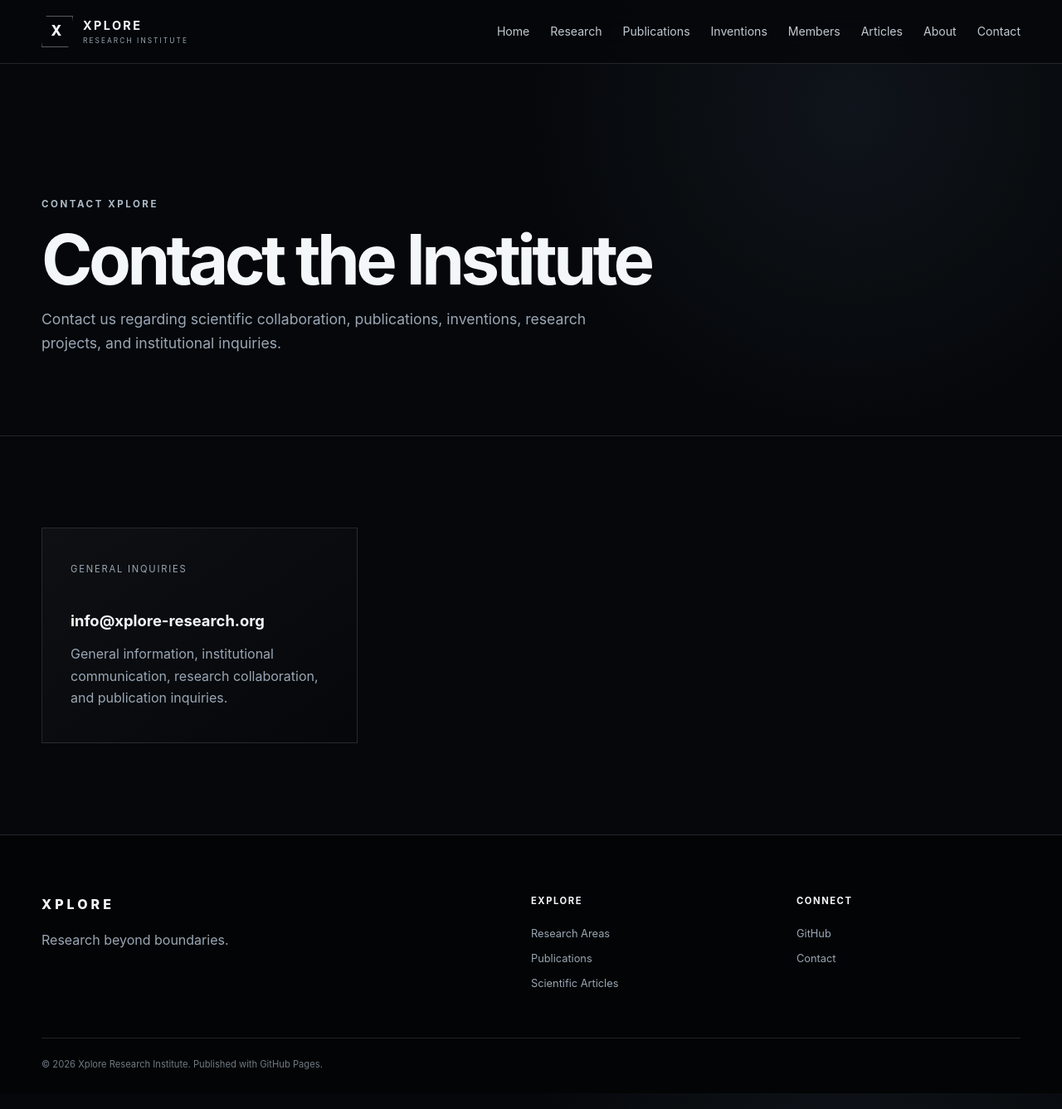
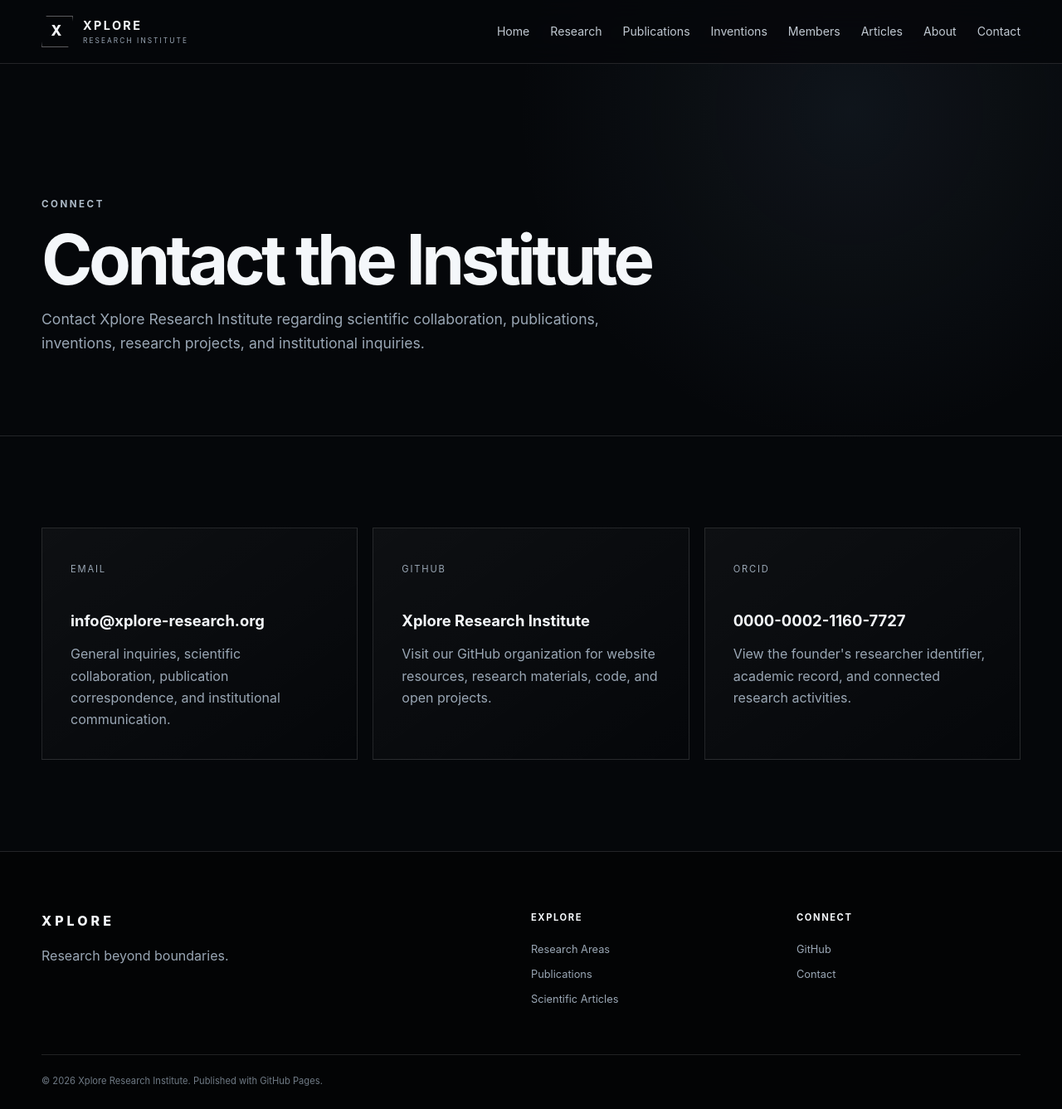
Before and after one commit to Xplore-research-institute/Xplore-research-institute.github.io, a Jekyll site: the page built from contact/index.html, in a window 1280 px wide and 1337 px high. Shown: the whole window at 83% size. Built offline with Jekyll 4.4.1, drawn with Linux system fonts in a browser that asks for light colours.

Commit message:
Update index.html

```diff
--- a/contact/index.html
+++ b/contact/index.html
@@ -1,17 +1,17 @@
 ---
 layout: default
 title: Contact
-description: Contact Xplore Research Institute for research collaboration and academic inquiries.
+description: Contact Xplore Research Institute for scientific collaboration, publications, inventions, and institutional inquiries.
 ---
 
 <section class="page-hero compact">
   <div class="container">
-    <div class="eyebrow">CONTACT XPLORE</div>
+    <div class="eyebrow">CONNECT</div>
     <h1>Contact the Institute</h1>
 
     <p>
-      Contact us regarding scientific collaboration, publications,
-      inventions, research projects, and institutional inquiries.
+      Contact Xplore Research Institute regarding scientific collaboration,
+      publications, inventions, research projects, and institutional inquiries.
     </p>
   </div>
 </section>
@@ -20,7 +20,7 @@ description: Contact Xplore Research Institute for research collaboration and ac
   <div class="container contact-grid">
 
     <article class="contact-card">
-      <span>GENERAL INQUIRIES</span>
+      <span>EMAIL</span>
 
       <h2>
         <a href="mailto:info@xplore-research.org">
@@ -29,8 +29,42 @@ description: Contact Xplore Research Institute for research collaboration and ac
       </h2>
 
       <p>
-        General information, institutional communication,
-        research collaboration, and publication inquiries.
+        General inquiries, scientific collaboration,
+        publication correspondence, and institutional communication.
+      </p>
+    </article>
+
+    <article class="contact-card">
+      <span>GITHUB</span>
+
+      <h2>
+        <a href="https://github.com/orgs/Xplore-research-institute"
+           target="_blank"
+           rel="noopener">
+          Xplore Research Institute
+        </a>
+      </h2>
+
+      <p>
+        Visit our GitHub organization for website resources,
+        research materials, code, and open projects.
+      </p>
+    </article>
+
+    <article class="contact-card">
+      <span>ORCID</span>
+
+      <h2>
+        <a href="https://orcid.org/0000-0002-1160-7727"
+           target="_blank"
+           rel="noopener">
+          0000-0002-1160-7727
+        </a>
+      </h2>
+
+      <p>
+        View the founder's researcher identifier,
+        academic record, and connected research activities.
       </p>
     </article>
 
```
